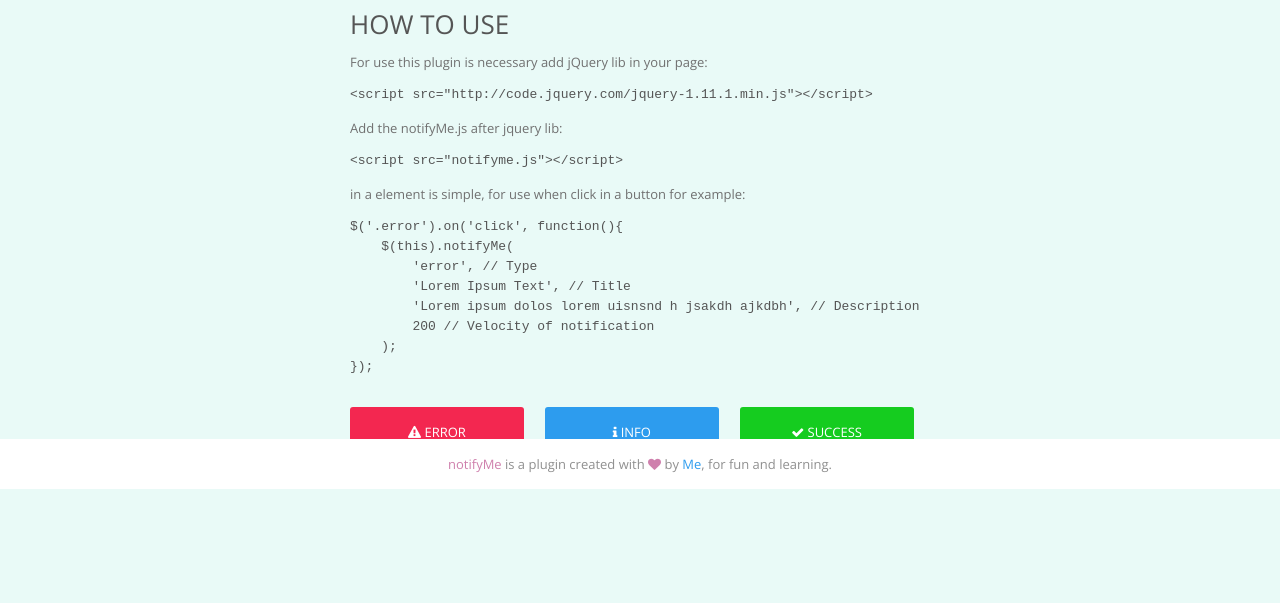
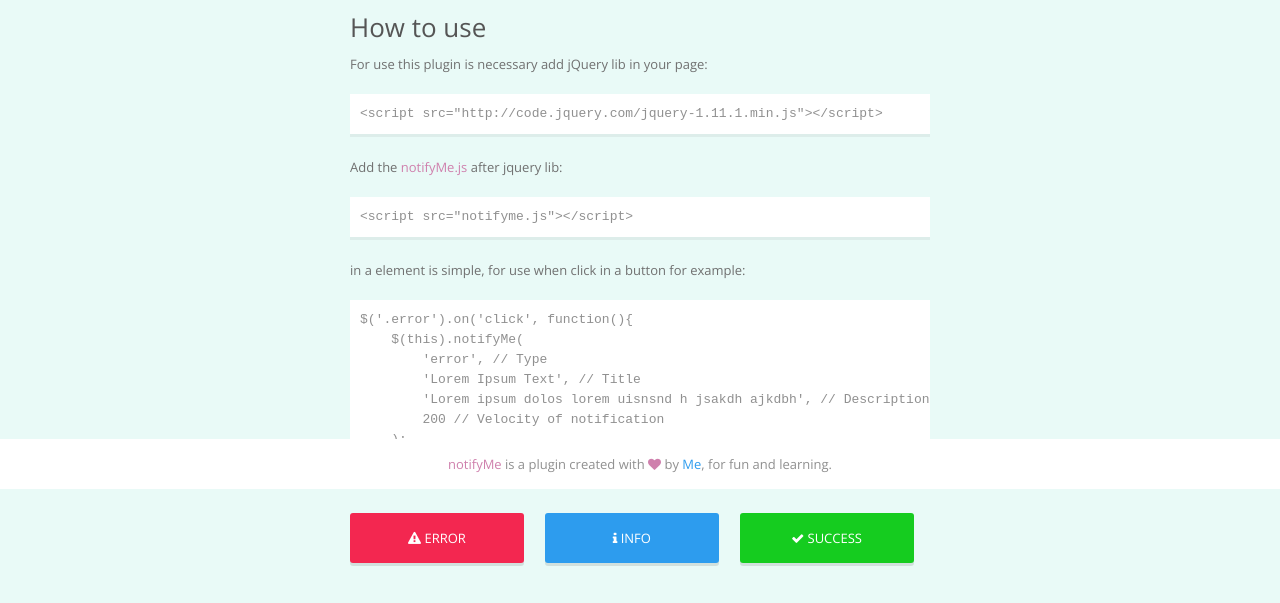
Before and after one commit to itbruno/notifyme, a website: page index.html in a window 1280 px wide. Shown: the part 311-914 px from the top of the page. Before the commit the page ends 808 px from the top, so only its background shows below. Drawn offline with nearby package versions, Linux system fonts and the light colour scheme; files that its build step writes are made by us from their sources; a web font is replaced by a local one.

Commit message:
add styles for pre codes and feature texts

```diff
--- a/assets/scss/_typo.scss
+++ b/assets/scss/_typo.scss
@@ -2,14 +2,27 @@
 h1, h2, h3, h4 {
 	cursor: default;
 	font-weight: 400;
-	text-transform: uppercase;
 }
 
 p {
 	color: #707070;
+	margin-bottom: 20px;
 }
 
 a {
 	color: $blue;
 	text-decoration: none;
 }
+
+pre {
+	padding: 10px;
+	color: #909090;
+	background: #fff;
+	overflow: auto;
+	border-bottom: 3px solid #ddedea;
+}
+
+.feature {
+	color: $yes-pink;
+	font-weight: 400;
+}
```
